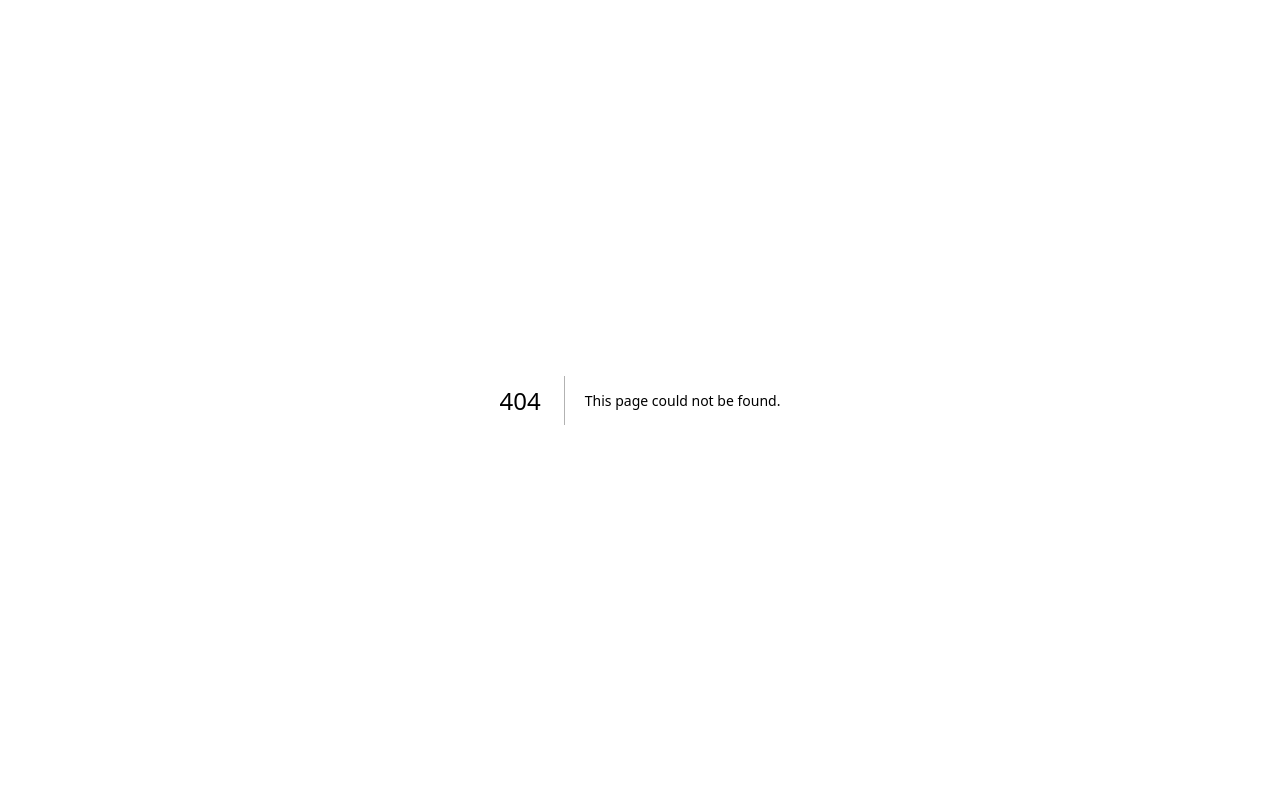
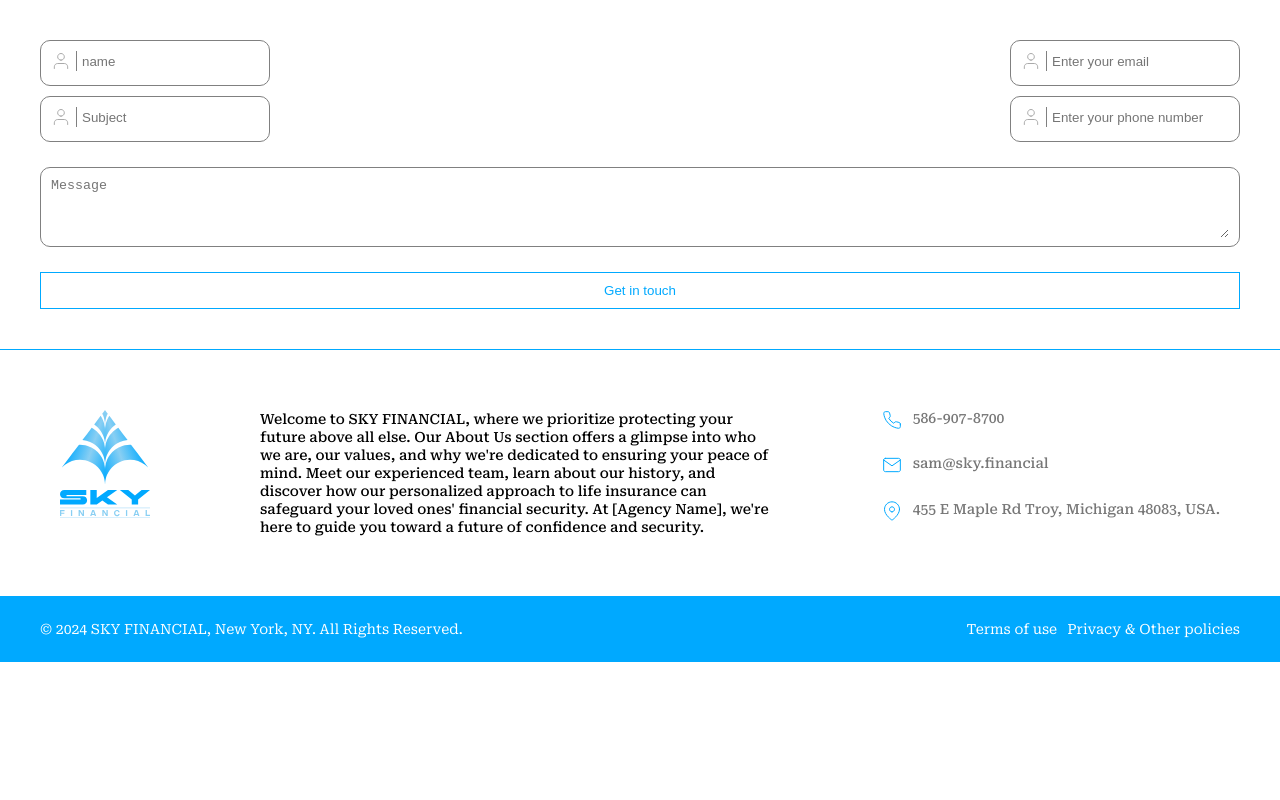
Before and after one commit to SANJAY-1416/Sky-Financial, a Next.js app: page /Component/Form in a window 1280 px wide. Before the commit this address had no page. Shown: the top 800 px of the page. Built offline with nearby package versions, Linux system fonts and the light colour scheme.

Commit message:
feat:connect form with nodemailer

```diff
--- /dev/null
+++ b/app/Component/Form/Form.css
@@ -0,0 +1,110 @@
+.input-form {
+  display: grid;
+
+  grid-auto-flow: column;
+  justify-content: space-between;
+  border: 1px solid grey;
+  padding: 10px;
+  border-radius: 10px;
+  gap: 5px;
+}
+.input-gap {
+  display: grid;
+  row-gap: 10px;
+}
+.form .input-form-message {
+  border: 1px solid grey;
+  padding: 10px;
+  border-radius: 10px;
+  width: 100%;
+}
+.input-form-message {
+  height: 80px;
+}
+
+.line {
+  height: 20px;
+  background-color: grey;
+  width: 1px;
+}
+input {
+  border: none;
+  background: none;
+  width: 100%;
+  outline: none;
+}
+.overall-form {
+  display: grid;
+
+  grid-auto-flow: column;
+  justify-content: space-between;
+  column-gap: 20px;
+  row-gap: 25px;
+}
+.sub-form {
+  display: grid;
+  background: white;
+  border-radius: 10px;
+  padding: 40px;
+  row-gap: 25px;
+}
+.form-touch {
+  border: 1px solid #00a9ff;
+  color: #00a9ff;
+  padding: 10px;
+  display: grid;
+  align-items: center;
+}
+.form-touch button {
+  border: none;
+  outline: none;
+  background: none;
+  color: #00a9ff;
+  cursor: pointer;
+}
+textarea {
+  border: none;
+  outline: none;
+  height: 60px;
+  width: 100%;
+}
+/* Tab View  */
+
+@media (min-width: 650px) and (max-width: 1024px) {
+  .overall-form {
+    display: grid;
+
+    justify-content: space-between;
+    grid-column-gap: 10px;
+    column-gap: 10px;
+    grid-row-gap: 15px;
+    row-gap: 15px;
+  }
+  .input-form {
+    max-width: 100%;
+    display: grid;
+    grid-auto-flow: column;
+    column-gap: 10px;
+  }
+}
+
+/* Mobile View  */
+
+@media (min-width: 320px) and (max-width: 650px) {
+  .overall-form {
+    display: grid;
+    /* grid-template-columns: auto auto; */
+    /* grid-auto-flow: row; */
+    justify-content: space-between;
+    grid-column-gap: 5px;
+    column-gap: 5px;
+    grid-row-gap: 7px;
+    row-gap: 7px;
+  }
+  .input-form {
+    max-width: 100%;
+    display: grid;
+    grid-auto-flow: column;
+    column-gap: 10px;
+  }
+}
--- /dev/null
+++ b/app/Component/Form/page.js
@@ -0,0 +1,120 @@
+"use client";
+import Image from "next/image";
+// import styles from "./page.module.css";
+import { useState } from "react";
+import axios from "axios";
+import "./Form.css";
+
+export default function page() {
+  const [name, setName] = useState("");
+  const [subject, setSubject] = useState("");
+  const [email, setEmail] = useState("");
+  const [phone, setPhone] = useState("");
+  const [message, setMessage] = useState("");
+
+  const sendMail = () => {
+    axios
+      .post("http://localhost:4001/", {
+        name,
+        subject,
+        email,
+        phone,
+        message,
+      })
+      .then(() => {
+        console.log("success");
+      })
+      .catch(() => {
+        console.log("failure");
+      });
+  };
+
+  return (
+    <div className="form">
+      <div className="sub-form">
+        <div className="overall-form">
+          <div className="input-gap">
+            <div className="input-form">
+              <div>
+                <img src="/Images/user.svg" />
+              </div>
+              <div className="line"></div>
+              <div className="inputGroup">
+                <input
+                  placeholder="name"
+                  type="text"
+                  value={name}
+                  onChange={(e) => setName(e.target.value)}
+                  className="input"
+                />
+              </div>
+            </div>
+            <div className="input-form">
+              <div>
+                <img src="/Images/user.svg" />
+              </div>
+              <div className="line"></div>
+              <div className="inputGroup">
+                <input
+                  placeholder="Subject"
+                  type="text"
+                  value={subject}
+                  onChange={(e) => setSubject(e.target.value)}
+                  className="input"
+                />
+              </div>
+            </div>
+          </div>
+          <div className="input-gap">
+            <div className="input-form">
+              <div>
+                <img src="/Images/user.svg" />
+              </div>
+              <div className="line"></div>
+              <div className="inputGroup">
+                <input
+                  placeholder="Enter your email"
+                  type="text"
+                  value={email}
+                  onChange={(e) => setEmail(e.target.value)}
+                  className="input"
+                />
+              </div>
+            </div>
+            <div className="input-form">
+              <div>
+                <img src="/Images/user.svg" />
+              </div>
+              <div className="line"></div>
+              <div className="inputGroup">
+                <input
+                  placeholder="Enter your phone number"
+                  type="text"
+                  value={phone}
+                  onChange={(e) => setPhone(e.target.value)}
+                  className="input"
+                />
+              </div>
+            </div>
+          </div>
+        </div>
+        <div className="input-form-message">
+          <div className="inputGroup">
+            <textarea
+              placeholder="Message"
+              type="text"
+              value={message}
+              onChange={(e) => setMessage(e.target.value)}
+              className="input"
+            />
+          </div>
+        </div>
+        <div className="form-touch">
+          <button onClick={sendMail} type="submit" className="button">
+            Get in touch
+          </button>
+        </div>
+      </div>
+    </div>
+  );
+}
--- a/app/layout.js
+++ b/app/layout.js
@@ -3,6 +3,7 @@ import "./globals.css";
 import Header from "./Component/Header/page";
 import Footer from "./Component/Footer/page";
 import Cards from "./Component/Cards/Cards";
+import Form from "./Component/Form/page";
 // import Terms from "./Component/Terms/Terms";
 // import Privacy from "./Component/Privacy/Privacy";
 
@@ -20,6 +21,7 @@ export default function RootLayout({ children }) {
       <body className={inter.className}>
         {children}
         <Footer />
+        {/* <Form /> */}
         {/* <Privacy /> */}
       </body>{" "}
     </html>
--- a/app/page.js
+++ b/app/page.js
@@ -2,6 +2,7 @@ import "./page.css";
 import Link from "next/link";
 import Accordion from "./Component/Accordian/Accordian";
 import Header from "./Component/Header/page";
+import Form from "./Component/Form/page";
 // import Cards from "./Component/Cards/Cards";
 
 export default function page() {
@@ -232,7 +233,7 @@ export default function page() {
             </div>
           </div>
           {/* Register form  */}
-          <div className="form">
+          {/* <div className="form">
             <div className="sub-form">
               <div className="overall-form">
                 <div className="input-gap">
@@ -283,6 +284,9 @@ export default function page() {
                 <button type="submit">Get in touch</button>
               </div>
             </div>
+          </div> */}
+          <div>
+            <Form />
           </div>
         </div>
 
--- a/package.json
+++ b/package.json
@@ -9,6 +9,7 @@
     "lint": "next lint"
   },
   "dependencies": {
+    "axios": "^1.7.2",
     "next": "14.2.4",
     "nodemailer": "^6.9.13",
     "react": "^18",
```
Also changed, not shown: 1 other file (tests, documents, lock files or other folders).
